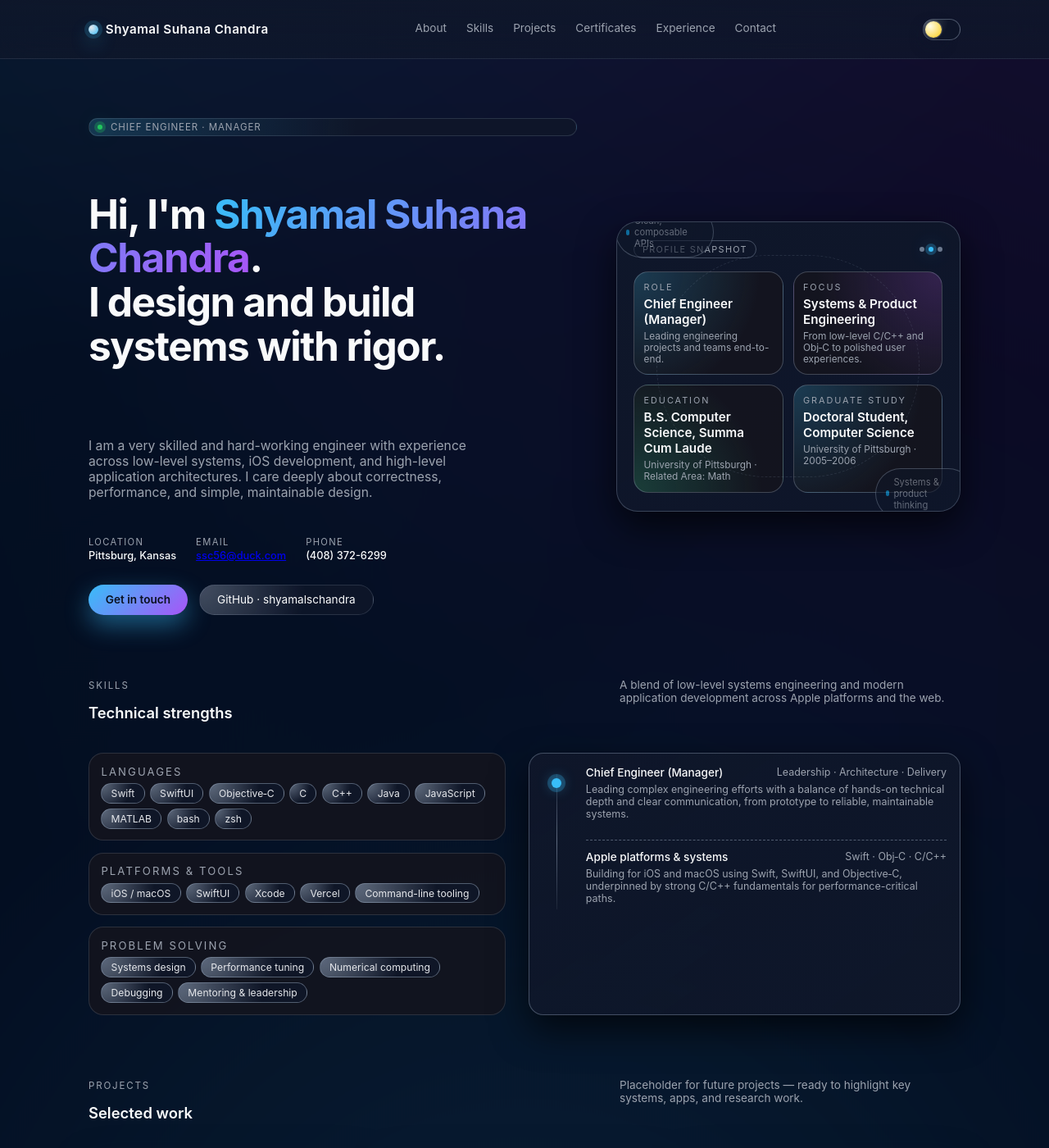
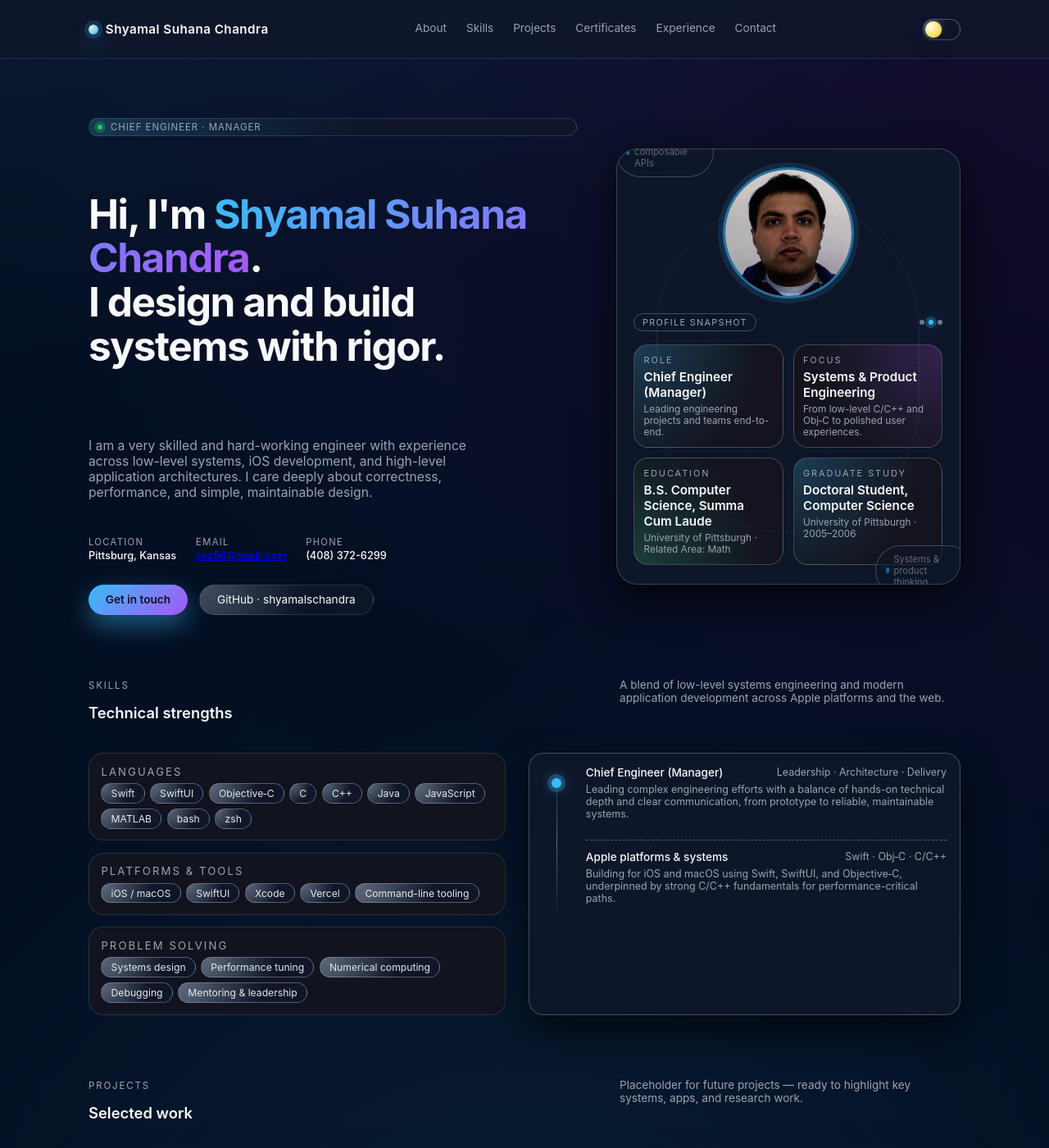
Before and after one commit to shyamalschandra/shyamalschandra.github.io, a Jekyll site: the page built from index.html, in a window 1280 px wide and 1400 px high. Shown: the whole window at 82% size. Built offline with Jekyll 4.4.1, drawn with Linux system fonts in a browser that asks for light colours; some web fonts are replaced.

Commit message:
Add profile photo to hero section for GitHub Pages.
Co-authored-by: Cursor <cursoragent@cursor.com>

```diff
--- a/assets/css/main.css
+++ b/assets/css/main.css
@@ -369,6 +369,31 @@ section {
 
 .theme-light .hero-card {
   background: linear-gradient(150deg, rgba(248, 250, 252, 0.98), rgba(241, 245, 249, 0.98));
+}
+
+.hero-profile {
+  display: flex;
+  justify-content: center;
+  margin-bottom: 1.1rem;
+}
+
+.hero-profile-photo {
+  width: 160px;
+  height: 160px;
+  border-radius: 50%;
+  object-fit: cover;
+  object-position: center top;
+  border: 3px solid rgba(56, 189, 248, 0.55);
+  box-shadow:
+    0 0 0 6px rgba(56, 189, 248, 0.12),
+    0 18px 40px rgba(15, 23, 42, 0.55);
+}
+
+.theme-light .hero-profile-photo {
+  border-color: rgba(37, 99, 235, 0.45);
+  box-shadow:
+    0 0 0 6px rgba(37, 99, 235, 0.1),
+    0 18px 40px rgba(15, 23, 42, 0.18);
 }
 
 .hero-card-header {
--- a/index.html
+++ b/index.html
@@ -49,6 +49,16 @@ description: "Chief Engineer (Manager) · Apple-like interactive resume"
 
   <div class="hero-right" data-animate="fade-left">
     <div class="hero-card">
+      <div class="hero-profile">
+        <img
+          class="hero-profile-photo"
+          src="{{ '/assets/images/shyamal-chandra.png' | relative_url }}"
+          alt="Portrait of Shyamal Suhana Chandra"
+          width="160"
+          height="160"
+          loading="eager"
+        />
+      </div>
       <div class="hero-card-header">
         <span class="pill">Profile Snapshot</span>
         <div class="signal-dots">
```
Also changed, not shown: assets/images/shyamal-chandra.png (added).
